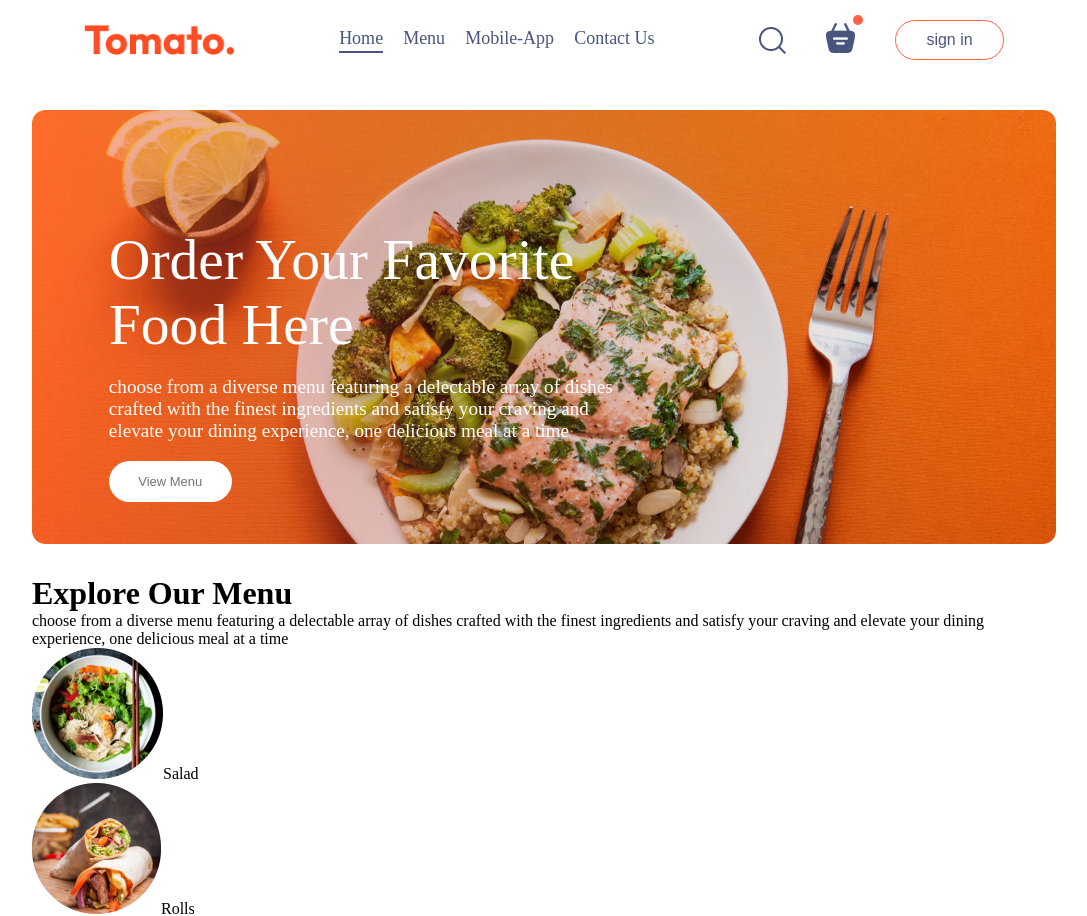
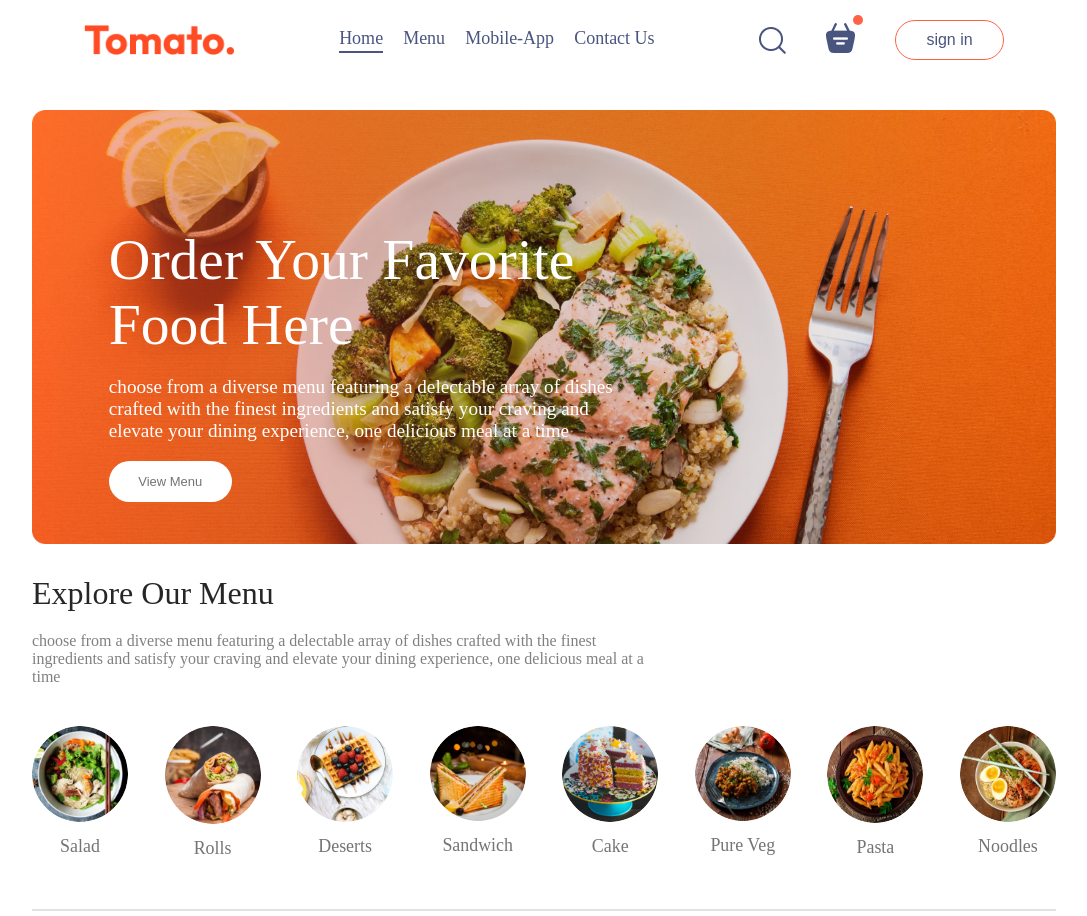
Before and after one commit to Alene-Ayenew/DliveryApp, a React (Vite) app in the folder frontend/: page / in a window 1280 px wide. Shown: the top 916 px of the page, without its empty margins (96-1183 px from the left). Built offline with nearby package versions, Linux system fonts and the light colour scheme.

Commit message:
emplementing css for ExploreMenu

```diff
--- a/frontend/src/Components/ExploreMenu/ExploreMenu.css
+++ b/frontend/src/Components/ExploreMenu/ExploreMenu.css
@@ -0,0 +1,43 @@
+.explore-menu{
+    display: flex;
+    flex-direction: column;
+    gap: 20px;
+}
+.explore-menu h1{
+    font-weight: 500;
+    color: #262626;
+}
+.explore-menu-text{
+    max-width: 60%;
+    color: #808080;
+}
+.explore-menu-list{
+   display: flex;
+   justify-content: space-between;
+   gap: 30px;
+   text-align: center;
+   margin:20px 0px ;
+   overflow-x:scroll ;
+}
+.explore-menu-list::-webkit-scrollbar{
+    display: none;
+}
+.explore-menu-list-item img{
+    width: 7.5vw;
+    min-width: 80px;
+    cursor: pointer;
+    border-radius: 50%;
+    transition: 0.2s;
+}
+.explore-menu-list-item p{
+    margin-top: 10px;
+    color: #747474;
+    font-size: max(1.4vw,16px);
+    cursor: pointer;
+}
+.explore-menu hr{
+     margin: 10px 0px;
+     height: 2px;
+     background-color: #e2e2e2;
+     border: none;
+}
--- a/frontend/src/Components/ExploreMenu/ExploreMenu.jsx
+++ b/frontend/src/Components/ExploreMenu/ExploreMenu.jsx
@@ -11,13 +11,14 @@ function ExploreMenu() {
          <div className="explore-menu-list">
             {menu_list.map((item,index)=>{
                 return(
-                    <div className="menu-list-item">
+                    <div className="explore-menu-list-item">
                         <img src={item.menu_image} alt="" />
-                        {item.menu_name}
+                       <p>{item.menu_name}</p>
                     </div>
                 )
             })}
          </div>
+         <hr />
     </div>
   )
 }
```
